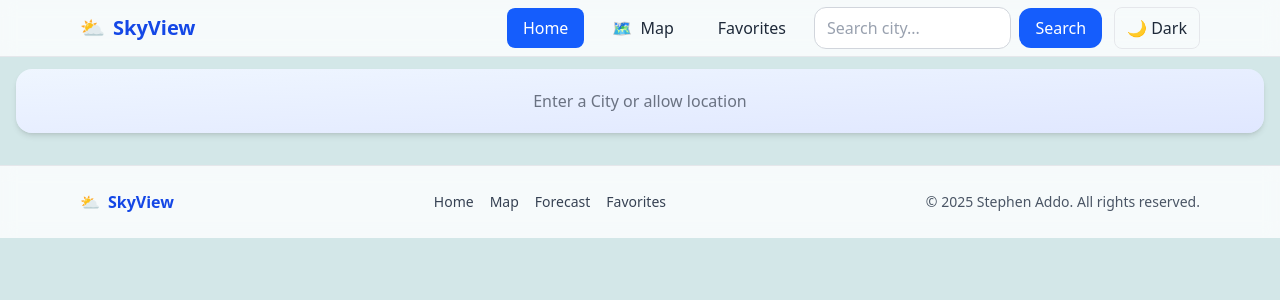
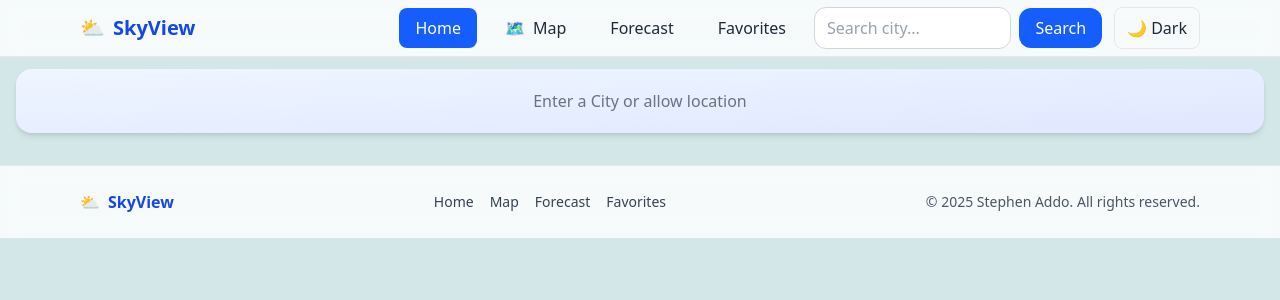
Before and after one commit to savvydecode/skyview, a React (Vite) app: page / in a window 1280 px wide. Shown: the top 300 px of the page. Built offline with nearby package versions, Linux system fonts and the light colour scheme; no server answers.

Commit message:
fix forcast link not working

```diff
--- a/src/components/Navbar.jsx
+++ b/src/components/Navbar.jsx
@@ -1,6 +1,4 @@
-import { useState } from "react";
-import { NavLink } from "react-router-dom";
-import SearchBar from "./SearchBar";
+import { useState } from "react"; import { NavLink } from "react-router-dom"; import SearchBar from "./SearchBar";
 
 export default function Navbar() {
     const [open, setOpen] = useState(false);
@@ -73,6 +71,14 @@ export default function Navbar() {
                             <span className="mr-2" role="img" aria-label="map">🗺️</span>
                             Map
                         </NavLink>
+                        <NavLink
+                            to="/forecast"
+                            className={({ isActive }) =>
+                                `${linkBase} ${isActive ? active : ""}`
+                            }
+                        >
+                            Forecast
+                        </NavLink>
 
                         {/* Added: Favorites link (desktop) */}
                         <NavLink
@@ -85,7 +91,7 @@ export default function Navbar() {
                         </NavLink>
 
                         {/* If Forecast/Favorites links already exist in your file, keep them as-is.
-                           We are only adding the dark mode toggle button below. */}
+                       We are only adding the dark mode toggle button below. */}
 
                         {/* Desktop search on the navbar */}
                         <div className="w-72">
@@ -156,6 +162,15 @@ export default function Navbar() {
                             <span className="mr-2" role="img" aria-label="map">🗺️</span>
                             Map
                         </NavLink>
+                        <NavLink
+                            to="/forecast"
+                            className={({ isActive }) =>
+                                `${linkBase} mt-1 ${isActive ? active : ""}`
+                            }
+                            onClick={closeMenu}
+                        >
+                            Forecast
+                        </NavLink>
 
                         {/* If Forecast/Favorites links already exist in your file, keep them as-is. */}
 
```
